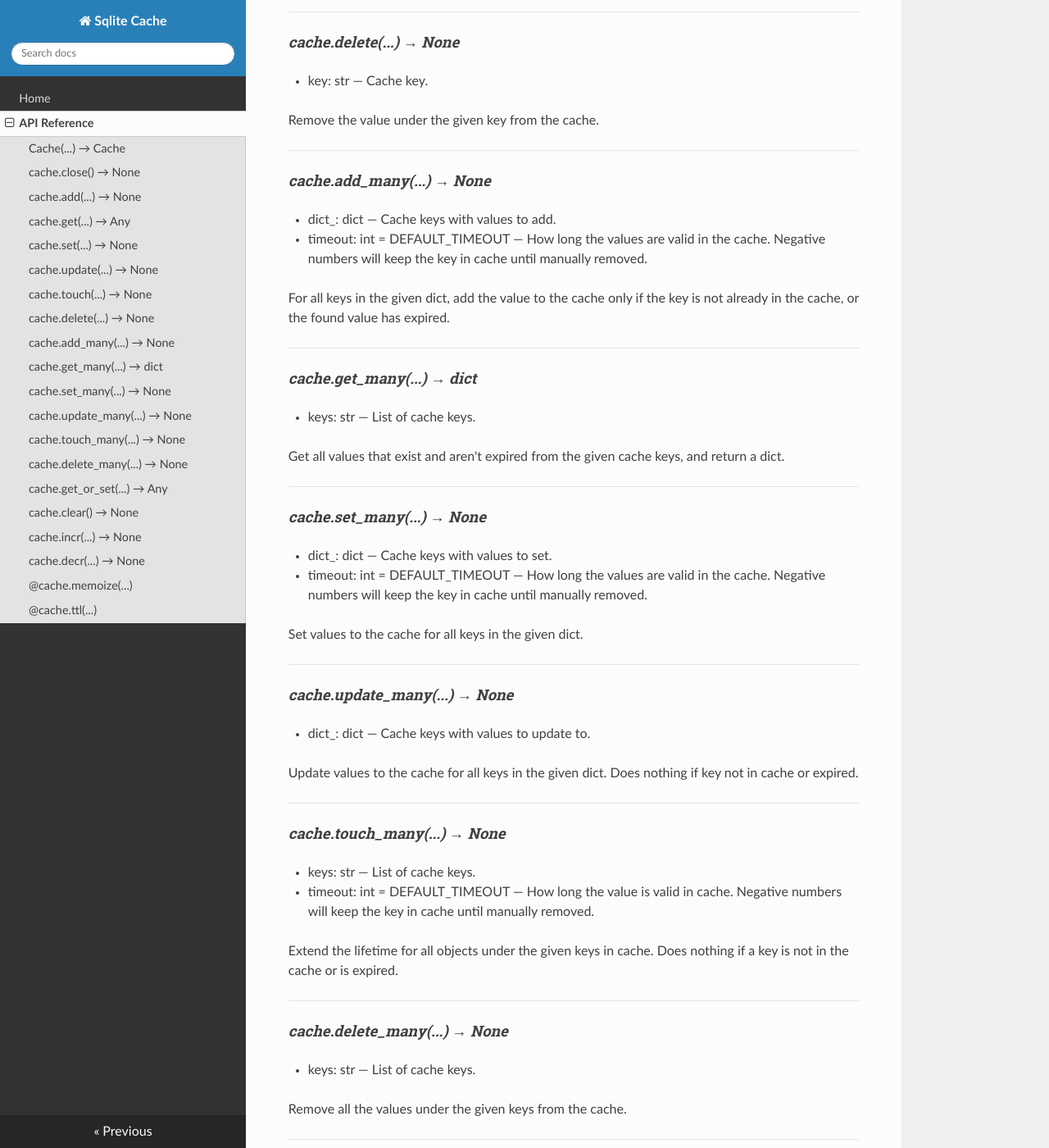
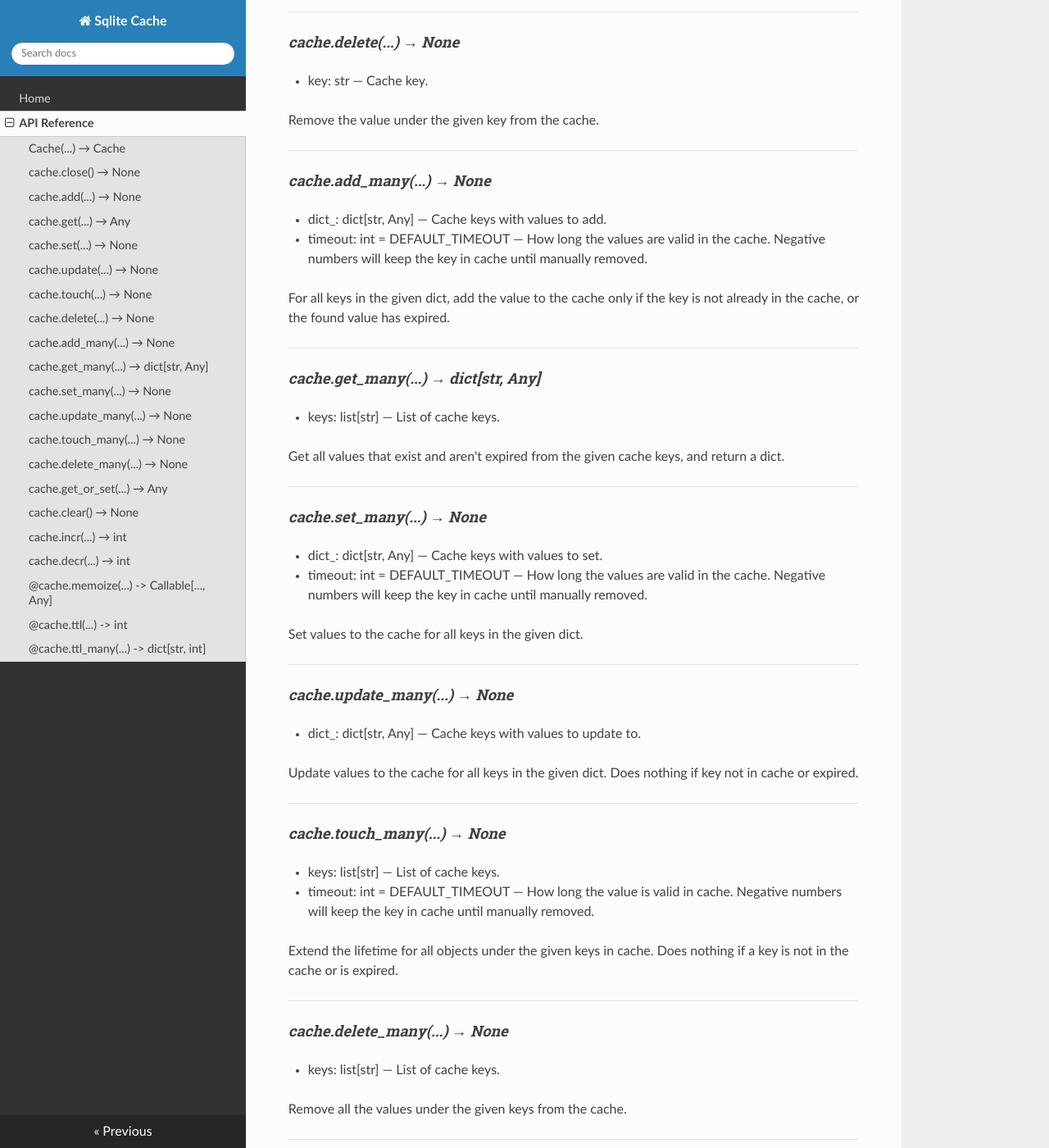
Before and after one commit to MrThearMan/sqlite3-cache, an MkDocs documentation site: the page built from docs/ref.md, in a window 1280 px wide and 1400 px high, scrolled down 1689 px. Shown: the whole window at 82% size. Built offline with MkDocs 1.6.1, drawn with Linux system fonts in a browser that asks for light colours; nearby versions of some CDN libraries; a script that is not in the unit is left out; some of the changed text lies outside the part shown.

Commit message:
Add ttl_many and make incr and dect return the new value

```diff
--- a/docs/ref.md
+++ b/docs/ref.md
@@ -75,7 +75,7 @@
 ---
 
 #### *cache.add_many(...) → None*
-- dict_: dict — Cache keys with values to add.
+- dict_: dict[str, Any] — Cache keys with values to add.
 - timeout: int = DEFAULT_TIMEOUT — How long the values are valid in the cache.
   Negative numbers will keep the key in cache until manually removed.
 
@@ -84,15 +84,15 @@
 
 ---
 
-#### *cache.get_many(...) → dict*
-- keys: str — List of cache keys.
+#### *cache.get_many(...) → dict[str, Any]*
+- keys: list[str] — List of cache keys.
 
 Get all values that exist and aren't expired from the given cache keys, and return a dict.
 
 ---
 
 #### *cache.set_many(...) → None*
-- dict_: dict — Cache keys with values to set.
+- dict_: dict[str, Any] — Cache keys with values to set.
 - timeout: int = DEFAULT_TIMEOUT — How long the values are valid in the cache.
   Negative numbers will keep the key in cache until manually removed.
 
@@ -101,14 +101,14 @@
 ---
 
 #### *cache.update_many(...) → None*
-- dict_: dict — Cache keys with values to update to.
+- dict_: dict[str, Any] — Cache keys with values to update to.
 
 Update values to the cache for all keys in the given dict. Does nothing if key not in cache or expired.
 
 ---
 
 #### *cache.touch_many(...) → None*
-- keys: str — List of cache keys.
+- keys: list[str] — List of cache keys.
 - timeout: int = DEFAULT_TIMEOUT — How long the value is valid in cache.
   Negative numbers will keep the key in cache until manually removed.
 
@@ -118,7 +118,7 @@
 ---
 
 #### *cache.delete_many(...) → None*
-- keys: str — List of cache keys.
+- keys: list[str] — List of cache keys.
 
 Remove all the values under the given keys from the cache.
 
@@ -140,7 +140,7 @@
 
 ---
 
-#### *cache.incr(...) → None*
+#### *cache.incr(...) → int*
 - key: str — Cache key.
 - delta: int = 1 — How much to increment.
 
@@ -149,7 +149,7 @@
 
 ---
 
-#### *cache.decr(...) → None*
+#### *cache.decr(...) → int*
 - key: str — Cache key.
 - delta: int = 1 — How much to decrement.
 
@@ -158,7 +158,7 @@
 
 ---
 
-#### *@cache.memoize(...)*
+#### *@cache.memoize(...) -> Callable[..., Any]*
 - timeout: int = DEFAULT_TIMEOUT — How long the value is valid in the cache.
   Negative numbers will keep the key in cache until manually removed.
 
@@ -167,7 +167,7 @@
 
 ---
 
-#### *@cache.ttl(...)*
+#### *@cache.ttl(...) -> int*
 - key: str — Cache key.
 
 How long the key is still valid in the cache in seconds.
@@ -175,3 +175,12 @@
 Returns `-2` if the value for the key has expired, or has not been set.
 
 ---
+
+#### *@cache.ttl_many(...) -> dict[str, int]*
+- keys: list[str] — List of cache keys.
+
+How long the given keys are still valid in the cache in seconds.
+Returns `-1` if a value for the key does not expire.
+Returns `-2` if a value for the key has expired, or has not been set.
+
+---
```
Also changed, not shown: docs/index.md (+7 -3 lines), 2 other files.
